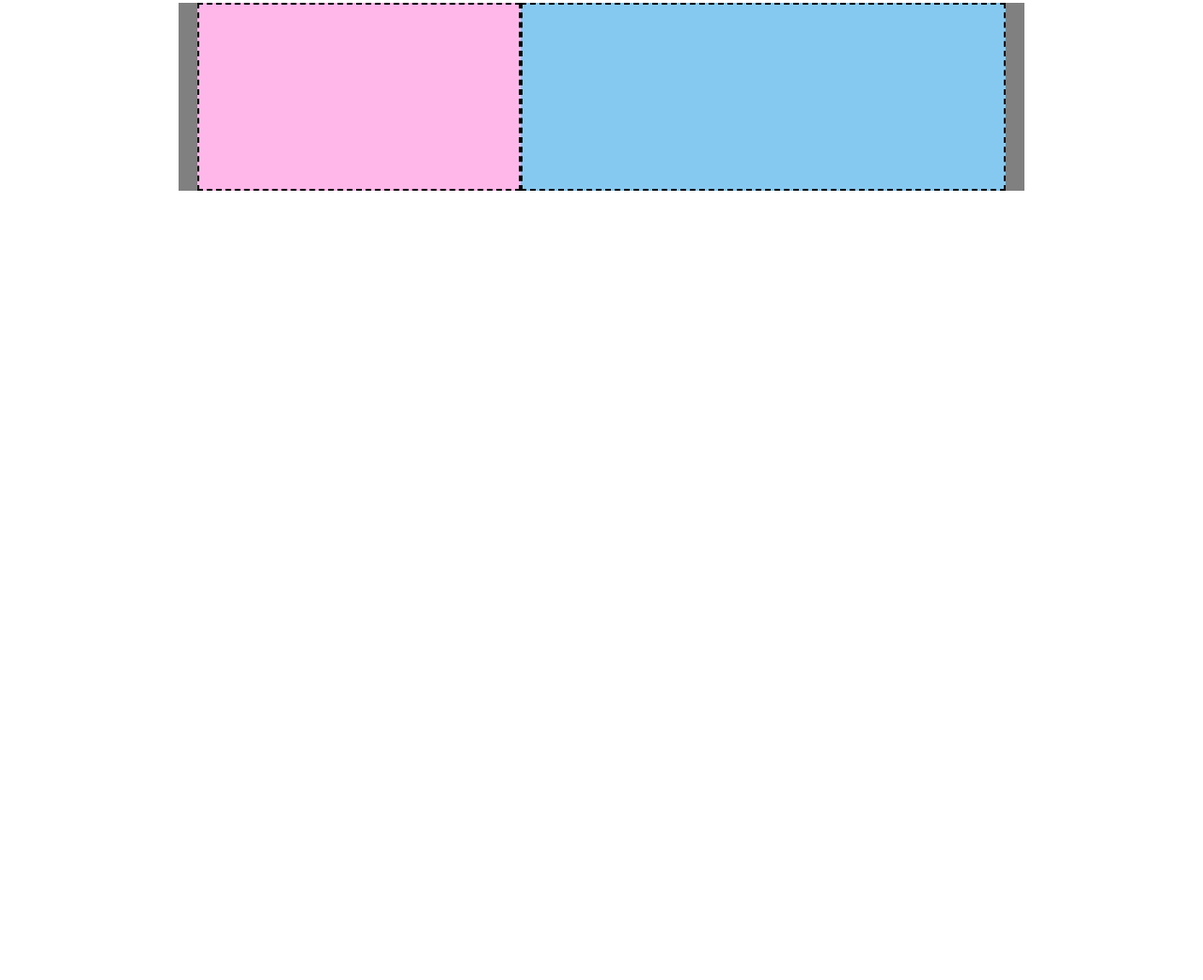
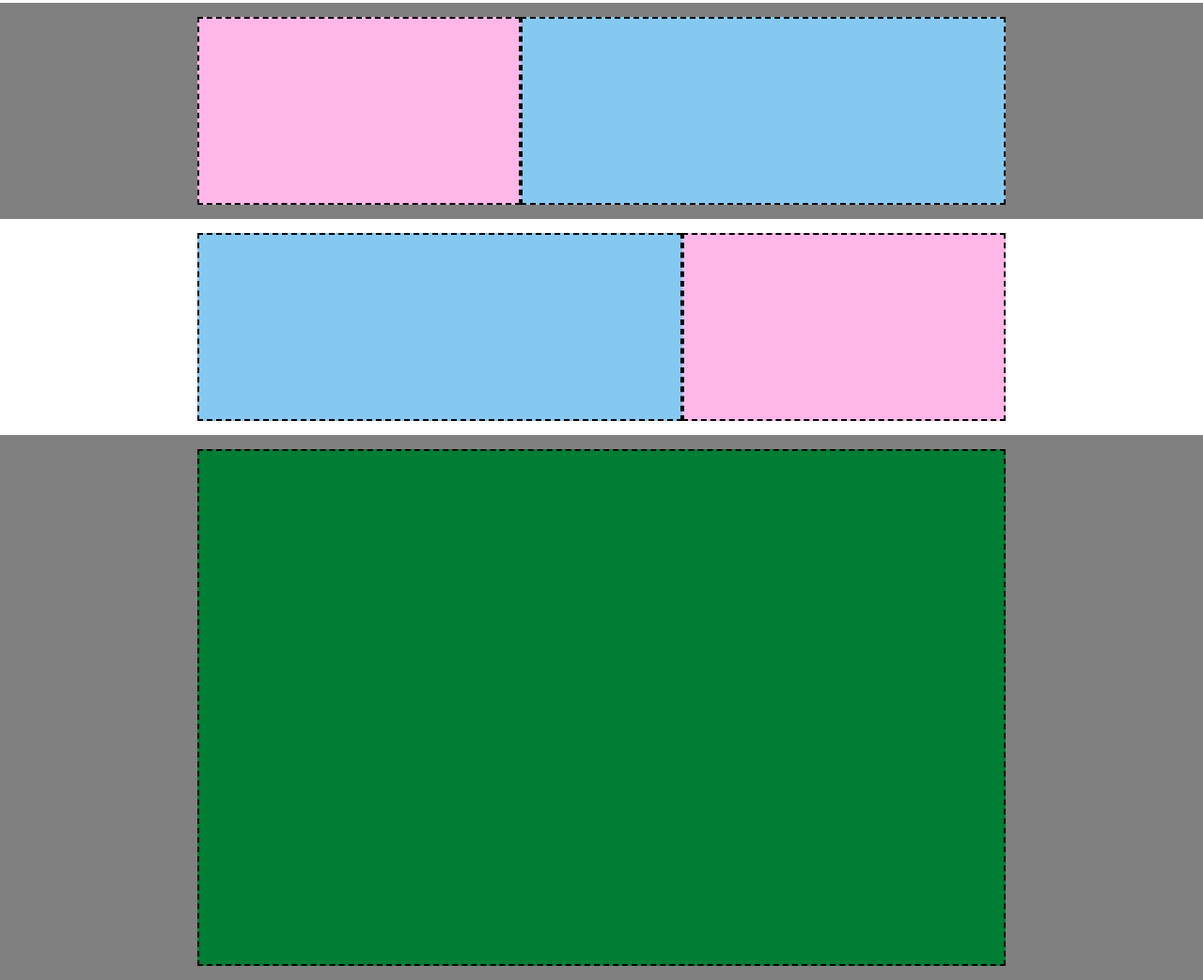
Before and after one commit to MichelaMilzoni/htmlcss-struttura-discord, a plain HTML site: page index.html in a window 1280 px wide. Shown: the part 492-1535 px from the top of the page at 94% size. Before the commit the page ends 800 px from the top, so only its background shows below. Drawn offline with Linux system fonts and the light colour scheme.

Commit message:
end main

```diff
--- a/css/style.css
+++ b/css/style.css
@@ -43,10 +43,13 @@ a {
 .even-container {
   background-color: grey;
   flex-direction: row-reverse;
+  padding: 15px 20px;
 }
 
     /* UTILITY */
-
+.grey-container {
+  background-color: grey;
+}
 .border {
   border: 2px dashed black;
 }
@@ -67,6 +70,13 @@ a {
   padding: 10px 0;
 }
 
+.green-section {
+  background-color: #007e34;
+  height: 550px;
+  padding: 10px 0;
+  flex-basis: 100%;
+  padding: 10px 0;
+}
 
     /* BODY */
 body {
--- a/index.html
+++ b/index.html
@@ -40,19 +40,32 @@
 
    <!-- MAIN -->
   <main>
-    <section>
-        <div class="container flex-container odd-container">
-          <div class="azure-section border"></div>
-          <div class="pink-section border"></div>
-        </div>
-    </section>
+    <div>
+      <div class="container flex-container odd-container">
+        <div class="azure-section border"></div>
+        <div class="pink-section border"></div>
+      </div>
+    </div>
 
-    <section>
+    <div class="grey-container">
       <div class="container flex-container even-container">
         <div class="azure-section border"></div>
         <div class="pink-section border"></div>
       </div>
-    </section>
+    </div>
+
+    <div>
+      <div class="container flex-container odd-container">
+        <div class="azure-section border"></div>
+        <div class="pink-section border"></div>
+      </div>
+    </div>
+
+    <div class="grey-container">
+      <div class="container flex-container even-container">
+        <div class="green-section border"></div>
+      </div>
+    </div>
 
 
   </main>
```
